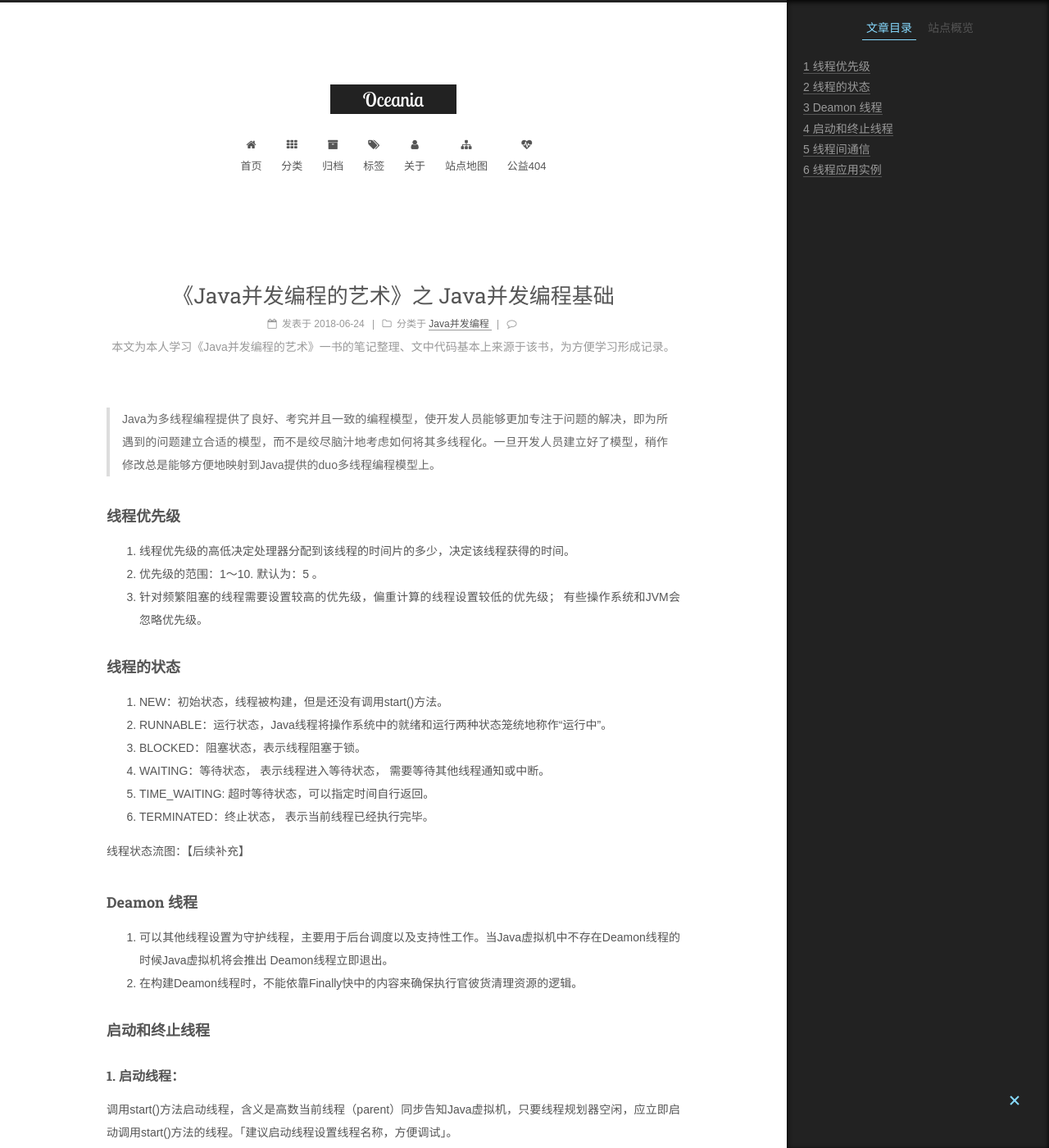
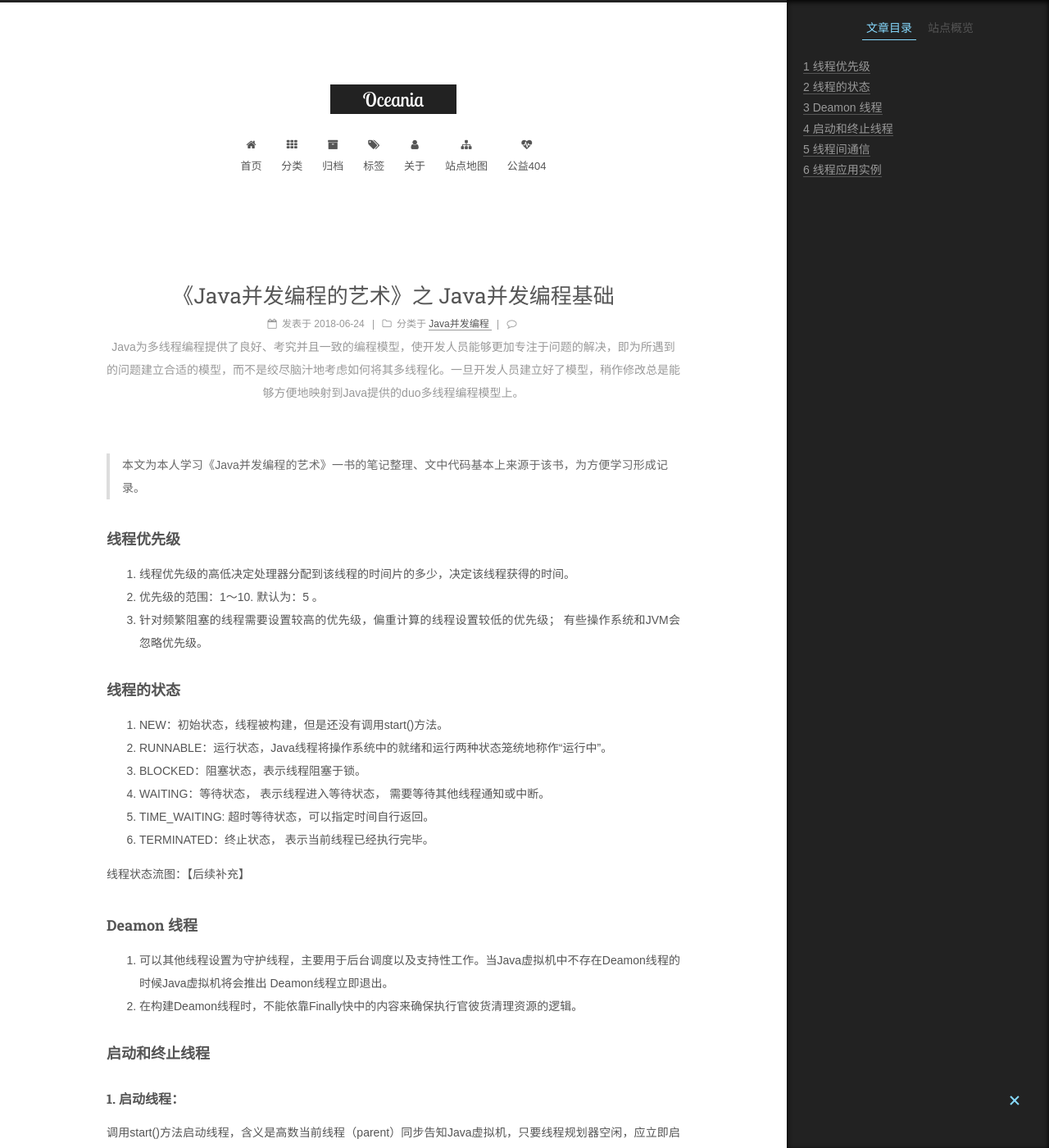
Before and after one commit to jeff2422/dev-note, a Jekyll site: the page built from _posts/2018-06-24-Java-Concurrent-Programming-Base.md, in a window 1280 px wide and 1400 px high. Shown: the whole window at 82% size. Built offline with Jekyll 4.4.1, drawn with Linux system fonts in a browser that asks for light colours; some web fonts are replaced; comment, search, counter and statistics services are not loaded.

```diff
--- a/_posts/2018-06-24-Java-Concurrent-Programming-Base.md
+++ b/_posts/2018-06-24-Java-Concurrent-Programming-Base.md
@@ -1,13 +1,13 @@
 ---
 title: 《Java并发编程的艺术》之 Java并发编程基础
-description: 本文为本人学习《Java并发编程的艺术》一书的笔记整理、文中代码基本上来源于该书，为方便学习形成记录。
+description: Java为多线程编程提供了良好、考究并且一致的编程模型，使开发人员能够更加专注于问题的解决，即为所遇到的问题建立合适的模型，而不是绞尽脑汁地考虑如何将其多线程化。一旦开发人员建立好了模型，稍作修改总是能够方便地映射到Java提供的duo多线程编程模型上。
 categories:
  - Java并发编程
 tags:
  - Java并发编程
 ---
 
-> Java为多线程编程提供了良好、考究并且一致的编程模型，使开发人员能够更加专注于问题的解决，即为所遇到的问题建立合适的模型，而不是绞尽脑汁地考虑如何将其多线程化。一旦开发人员建立好了模型，稍作修改总是能够方便地映射到Java提供的duo多线程编程模型上。
+> 本文为本人学习《Java并发编程的艺术》一书的笔记整理、文中代码基本上来源于该书，为方便学习形成记录。
 
 <!-- more -->
 
```
